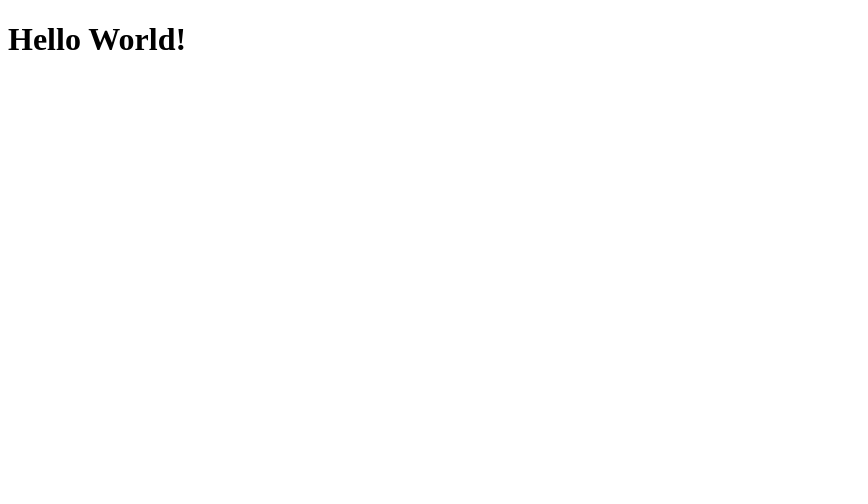
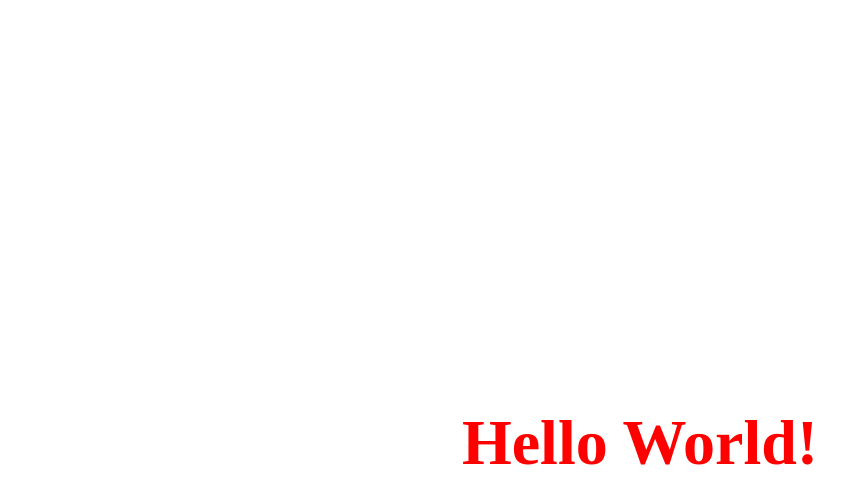
Before and after one commit to JosephASandoval/practice_react_advanced, a React (Create React App) app: page / in a window 1280 px wide. Shown: the top 504 px of the page, without its empty margins (0-868 px from the left). Built offline with nearby package versions, Linux system fonts and the light colour scheme.

Commit message:
updated styling

```diff
--- a/src/style.css
+++ b/src/style.css
@@ -0,0 +1,8 @@
+h1 {
+  color: red;
+  font-size: 64px;
+  display: flex;
+  justify-content: center;
+  align-items: center;
+  height: 100vh;
+}
```
